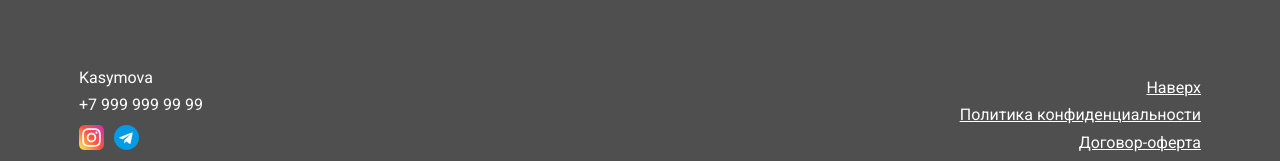
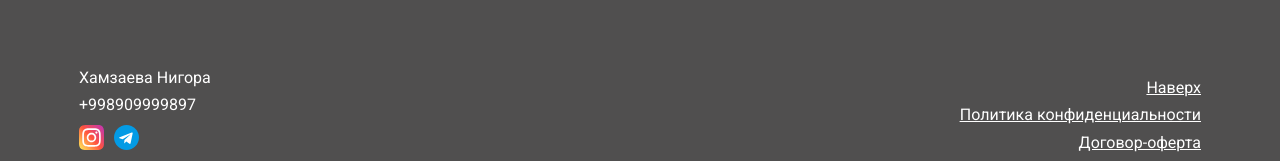
Before and after one commit to AbdugafurovaUmida/mom-s-club, a Next.js app: page / in a window 1280 px wide. Shown: the part 5304-5465 px from the top of the page. Built offline with nearby package versions, Linux system fonts and the light colour scheme.

Commit message:
fix: client info

```diff
--- a/src/components/common/Footer.jsx
+++ b/src/components/common/Footer.jsx
@@ -9,9 +9,9 @@ const Footer = () => {
       <div className="container px-8">
         <div className='flex flex-col justify-between md:items-end md:flex-row'>
           <ul className='flex flex-col gap-3'>
-            <li className='mb-2'>Kasymova</li>
+            <li className='mb-2'>Хамзаева Нигора</li>
             <li className='mb-2'>
-              <a href="tel:++7 999 999 99 99" target="_blank">+7 999 999 99 99</a>
+              <a href="tel:+998909999897" target="_blank">+998909999897</a>
             </li>
             <li className="flex gap-4 mb-2 socials">
               <a href='https://www.instagram.com/momsclubuz/' target="_blank"><Image src={Instagram} alt="instagram logo" /></a>
```
